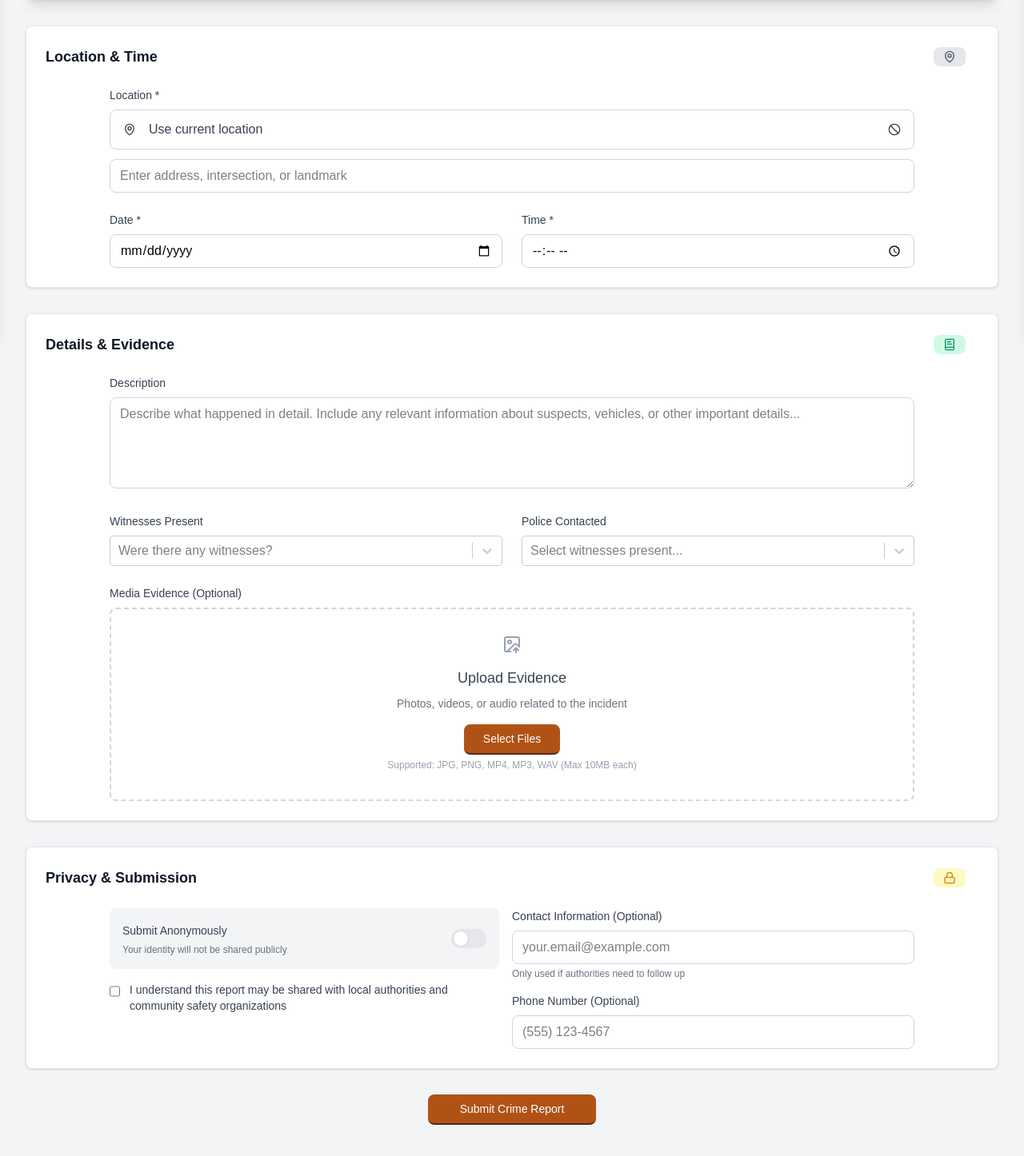
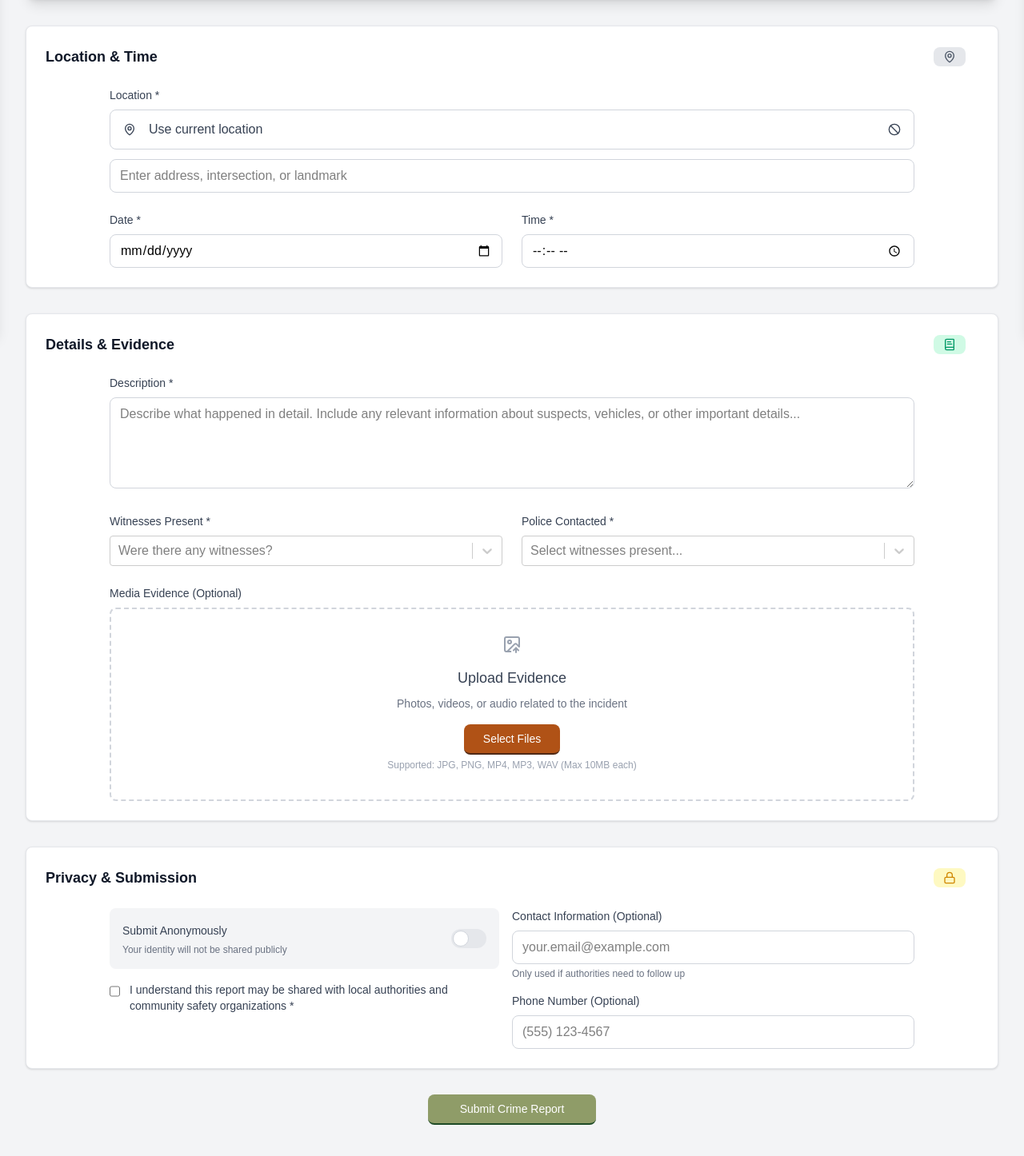
Before and after one commit to ShiiFt38/crimap-crime_navigation, a Next.js app: page /reports/report-form in a window 1280 px wide. Shown: the part 382-1828 px from the top of the page at 80% size. Built offline with nearby package versions, Linux system fonts and the light colour scheme.

Commit message:
Fix: Form Validation

```diff
--- a/src/app/account/components/SubmitBtn.tsx
+++ b/src/app/account/components/SubmitBtn.tsx
@@ -4,7 +4,8 @@ export default function SubmitBtn({ name }: { name: string }){
             type="submit"
             value={name}
             className="bg-[var(--color-secondary)] active:bg-[var(--color-quarternary)] text-white px-10 py-2 rounded-lg
-                    flex cursor-pointer border-b-2 border-[var(--color-quarternary)] items-center shadow-md text-sm"
+                    flex cursor-pointer border-b-2 border-[var(--color-quarternary)] items-center shadow-md text-sm
+                    group-invalid:bg-[var(--color-tertiary)] group-invalid:border-b-[var(--color-primary)]"
         />
     )
 }
--- a/src/app/account/components/UserSettingsForm.tsx
+++ b/src/app/account/components/UserSettingsForm.tsx
@@ -1,4 +1,4 @@
-//TODO: implement the update button functionality
+//TODO: validate phone number input suing za format only
 
 'use client'
 
@@ -84,13 +84,14 @@ export default function UserSettingsForm() {
                 </div>
             </div>
 
-            <form className="flex flex-col space-y-4 md:px-16" onSubmit={onSubmit}>
+            <form className="group flex flex-col space-y-4 md:px-16" onSubmit={onSubmit}>
                 {error && <FormError text={error}/>}
                 {success && <p className="text-green-500 mb-4 text-sm bg-green-50 p-3 rounded border border-green-200">{success}</p>}
                 <div>
                     <label htmlFor="email" className="block text-sm font-medium text-gray-700 mb-2">Username</label>
                     <input id="username" type="text" name="username" placeholder="username"
                            autoComplete="off" onChange={handleChange} value={userData.username}
+                           required
                            className="w-full px-4 py-3 border border-gray-300 rounded-lg"/>
                 </div>
                 <div>
@@ -102,7 +103,7 @@ export default function UserSettingsForm() {
                 <div>
                     <label className="block text-sm font-medium text-gray-700 mb-2">Phone Number</label>
                     <input type="tel" name="phoneNumber" placeholder="Phone Number" autoComplete="off"
-                           onChange={handleChange} value={userData.phoneNumber}
+                           onChange={handleChange} value={userData.phoneNumber} required
                            className="w-full px-4 py-3 border border-gray-300 rounded-lg"/>
                 </div>
                 <SubmitBtn name={"Update Profile"}/>
--- a/src/app/api/account/get-alerts/route.ts
+++ b/src/app/api/account/get-alerts/route.ts
@@ -30,7 +30,7 @@ export async function GET(req: Request) {
             });
         }
 
-        console.log("Alert preferences fetched successfully:", preferences);
+        // console.log("Alert preferences fetched successfully:", preferences);
 
         return NextResponse.json({
             smsAlerts: !!preferences.sms_alerts, // Convert 0/1 to boolean
--- a/src/app/api/reports/route.ts
+++ b/src/app/api/reports/route.ts
@@ -4,8 +4,8 @@ import {time} from "motion";
 import {error} from "next/dist/build/output/log";
 
 export async function POST(request: Request) {
+    const db = await openDb();
     try {
-        const db = await openDb();
         const formData = await request.json();
 
         const {
@@ -32,7 +32,7 @@ export async function POST(request: Request) {
         await db.run("BEGIN TRANSACTION");
 
         const reportQuery = `
-            INSERT INTO real_time_report (user_id, offence_id, station_id, description, loaction_address, latitude,
+            INSERT INTO real_time_report (user_id, offence_id, station_id, description, location_address, latitude,
                                           longitude,
                                           timestamp, verification_status, upvotes, severity_level, witnesses_present,
                                           police_contacted)
--- a/src/app/reports/components/CrimeInformationSection.tsx
+++ b/src/app/reports/components/CrimeInformationSection.tsx
@@ -87,6 +87,7 @@ export default function CrimeInformationSection({offence, severity, onChange,}:
                         classNamePrefix="select"
                         placeholder="Select crime type..."
                         isClearable
+                        required
                     />
                 </div>
 
--- a/src/app/reports/components/DetailsEvidenceSection.tsx
+++ b/src/app/reports/components/DetailsEvidenceSection.tsx
@@ -36,20 +36,21 @@ export default function DetailsEvidenceSection({ description, witnesses, policeC
             <div className="grid grid-cols-1 md:grid-cols-2 space-y-6 gap-x-6 md:px-20">
                 <div className="md:col-span-2">
                     <label className="block text-sm font-medium text-gray-700 mb-2"
-                    >Description</label
+                    >Description *</label
                     >
                     <textarea
                         rows={4}
                         name="description"
                         onChange={onChange}
                         value={description}
+                        required
                         placeholder="Describe what happened in detail. Include any relevant information about suspects, vehicles, or other important details..."
                         className="w-full px-3 py-2 border border-gray-300 rounded-lg"
                     ></textarea>
                 </div>
 
                 <div>
-                    <label className="block text-sm font-medium text-gray-700 mb-2">Witnesses Present</label>
+                    <label className="block text-sm font-medium text-gray-700 mb-2">Witnesses Present *</label>
                     <Select
                         name="witnesses"
                         value={witnessOptions.find(option => option.value === witnesses) || null}
@@ -60,11 +61,12 @@ export default function DetailsEvidenceSection({ description, witnesses, policeC
                         classNamePrefix="select"
                         placeholder="Were there any witnesses?"
                         isClearable
+                        required
                     />
                 </div>
 
                 <div>
-                    <label className="block text-sm font-medium text-gray-700 mb-2">Police Contacted</label>
+                    <label className="block text-sm font-medium text-gray-700 mb-2">Police Contacted *</label>
                     <Select
                         name="policeContacted"
                         onChange={(selectedOption) =>
@@ -75,6 +77,7 @@ export default function DetailsEvidenceSection({ description, witnesses, policeC
                         classNamePrefix="select"
                         placeholder="Select witnesses present..."
                         isClearable
+                        required
                     />
                 </div>
 
@@ -82,7 +85,7 @@ export default function DetailsEvidenceSection({ description, witnesses, policeC
                     <label className="block text-sm font-medium text-gray-700 mb-2">Media Evidence (Optional)</label>
                     <div
                         className="border-2 border-dashed border-gray-300 rounded-lg p-8 text-center
-        hover:border-gray-400 transition-colors"
+                        hover:border-gray-400 transition-colors"
                     >
                         {!image ? <div className="space-y-2">
                                 <ImageUp size={24} className="mx-auto mb-4 text-gray-400"/>
--- a/src/app/reports/components/LocationTimeSection.tsx
+++ b/src/app/reports/components/LocationTimeSection.tsx
@@ -37,6 +37,7 @@ export default function LocationTimeSection({ useCurrentLocation, location, date
                         onChange={onChange}
                         value={date}
                         className="w-full px-3 py-2 border border-gray-300 rounded-lg"
+                        required
                     />
                 </div>
 
@@ -48,6 +49,7 @@ export default function LocationTimeSection({ useCurrentLocation, location, date
                         onChange={onChange}
                         value={time}
                         className="w-full px-3 py-2 border border-gray-300 rounded-lg"
+                        required
                     />
                 </div>
             </div>
--- a/src/app/reports/components/PrivacySubmissionSection.tsx
+++ b/src/app/reports/components/PrivacySubmissionSection.tsx
@@ -49,11 +49,12 @@ export default function PrivacySubmissionSection({ anonymous, termsConfirmation,
                             name="termsConfirmation"
                             onChange={onChange}
                             checked={termsConfirmation}
+                            required
                             className="mt-1 h-4 w-4 text-safety-blue focus:ring-safety-blue border-gray-300 rounded"
                         />
                         <label className="text-sm text-gray-700">
                             I understand this report may be shared with local authorities
-                            and community safety organizations
+                            and community safety organizations *
                         </label>
                     </div>
                 </div>
--- a/src/app/reports/report-form/page.tsx
+++ b/src/app/reports/report-form/page.tsx
@@ -39,7 +39,7 @@ export default function ReportForm() {
 
     return (
         <div id="submitContent" className="max-w-7xl mx-auto py-10">
-            <form className="space-y-8" onSubmit={onSubmit}>
+            <form className="group space-y-8" onSubmit={onSubmit}>
                 {/* Crime Information Section */}
                 <CrimeInformationSection
                     offence={formData.offence}
@@ -82,7 +82,8 @@ export default function ReportForm() {
                         value="Submit Crime Report"
                         className="px-10 mx-auto bg-[var(--color-secondary)] active:bg-[var(--color-quarternary)]
                         border-b-2 border-[var(--color-quarternary)]
-                      text-white text-sm py-2 rounded-lg cursor-pointer transition-colors"
+                      text-white text-sm py-2 rounded-lg cursor-pointer transition-colors
+                      group-invalid:bg-[var(--color-tertiary)] group-invalid:border-b-[var(--color-primary)]"
                     />
                 </div>
             </form>
```
Also changed, not shown: src/app/account/components/EmergencyContactsForm.tsx (+6 -3 lines), src/app/account/components/PasswordForm.tsx (+10 -7 lines), 1 other file (tests, documents, lock files or other folders).
